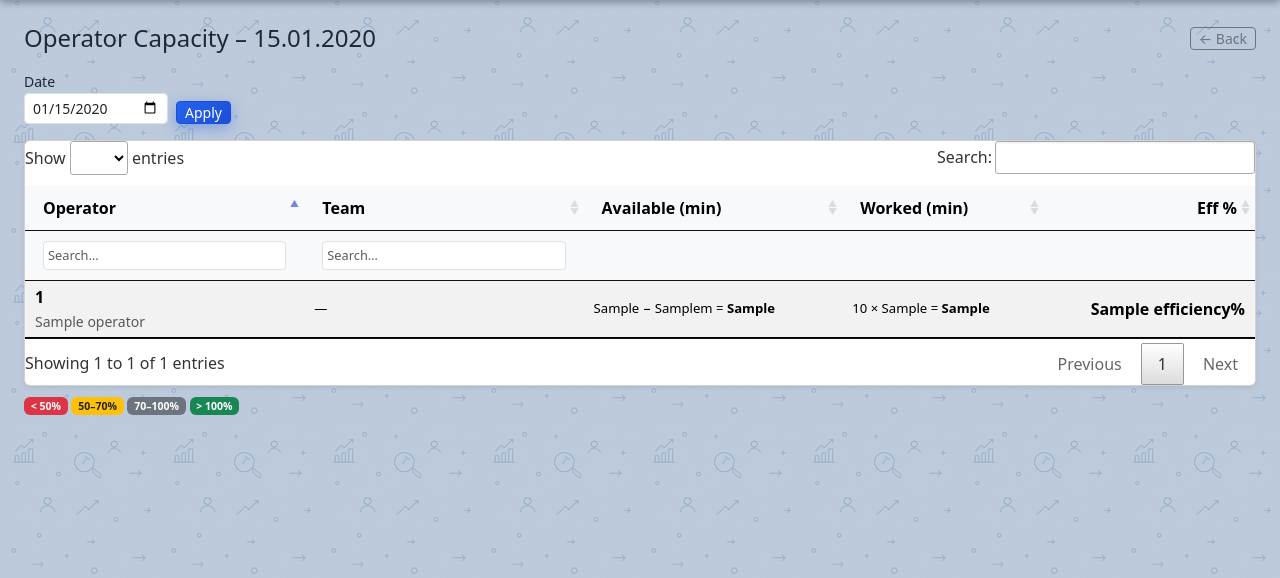
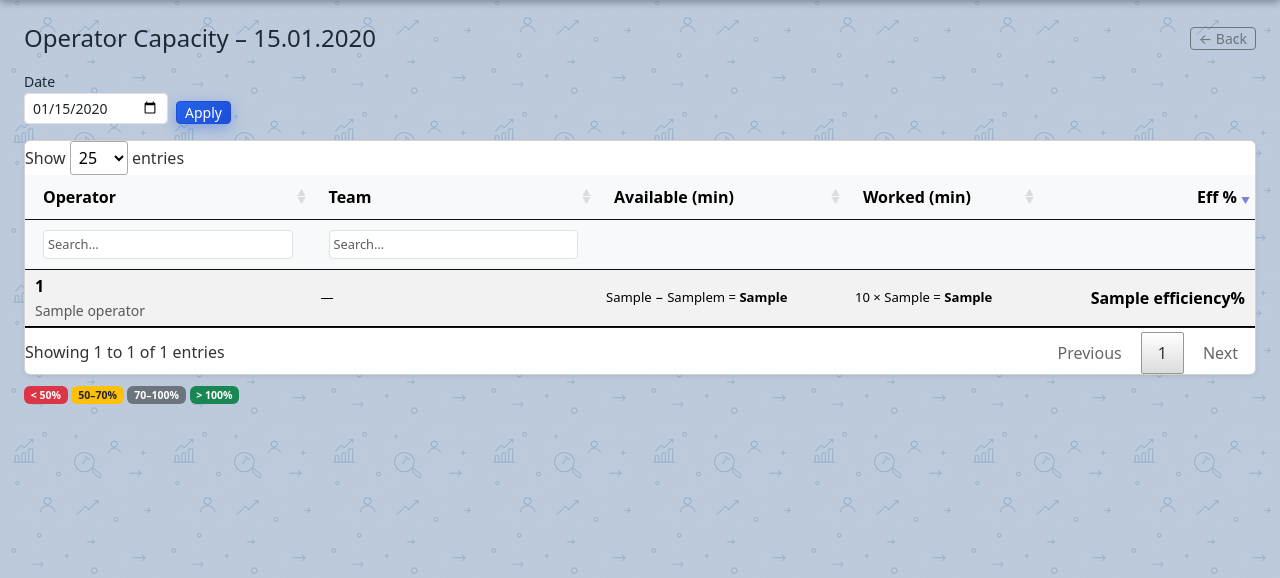
Before and after one commit to satmari/WipTracking, a Django app: template planners/templates/planners/operator_capacity_today.html in a window 1280 px wide. Shown: the part 56-634 px from the top of the page. Run offline with Django 5.2, Linux system fonts and the light colour scheme; the template is opened without the code that fills it: most values are stand-ins (such as "Sample title", 1, 10 or a date in 2020); lists and menus that the app fills with data are empty; some libraries are stand-ins or nearby versions.

Commit message:
Operator capacity search fields

```diff
--- a/planners/templates/planners/operator_capacity_today.html
+++ b/planners/templates/planners/operator_capacity_today.html
@@ -35,7 +35,7 @@
     <div class="card-body p-0">
 
       <table id="capacity-table"
-             class="table table-sm table-striped mb-0 auto-init-filters w-100">
+             class="table table-sm table-striped mb-0 w-100">
 
         <thead class="table-light">
           <tr>
@@ -80,7 +80,7 @@
                 <span class="text-muted small">{{ row.operator.name }}</span>
               </td>
 
-              <!-- TEAM -->
+              <!-- TEAM (team_user.username) -->
               <td class="small py-1">
                 {{ row.team|default:"—" }}
               </td>
@@ -107,7 +107,7 @@
               </td>
 
               <!-- EFFICIENCY -->
-              <td class="text-end py-1">
+              <td class="text-end py-1" data-order="{{ row.efficiency }}">
                 <strong>{{ row.efficiency }}%</strong>
               </td>
             </tr>
@@ -173,9 +173,11 @@
 <script>
 $(document).ready(function () {
     initTableWithColumnFilters('#capacity-table', {
-        order: [[4, 'desc']],
+        ordering: true,
+        order: [[4, 'desc']],     // ✅ DEFAULT SORT: Eff % DESC
+        orderCellsTop: true,      // ✅ zbog filter reda u thead
         pageLength: 25,
-        searching: false,   // ⬅️ nema duplog "Search:"
+        searching: false,         // nema global Search
         autoWidth: false
     });
 });
--- a/planners/views.py
+++ b/planners/views.py
@@ -3685,9 +3685,7 @@ class OperatorCapacityTodayView(PlannerAccessMixin, TemplateView):
             first_session = sessions.first()
 
             if first_session and first_session.team_user:
-                team_user = first_session.team_user
-                if team_user.subdepartment:
-                    team_name = team_user.subdepartment.subdepartment
+                team_name = first_session.team_user.username
 
             for s in sessions:
                 start = s.login_team_time
```
